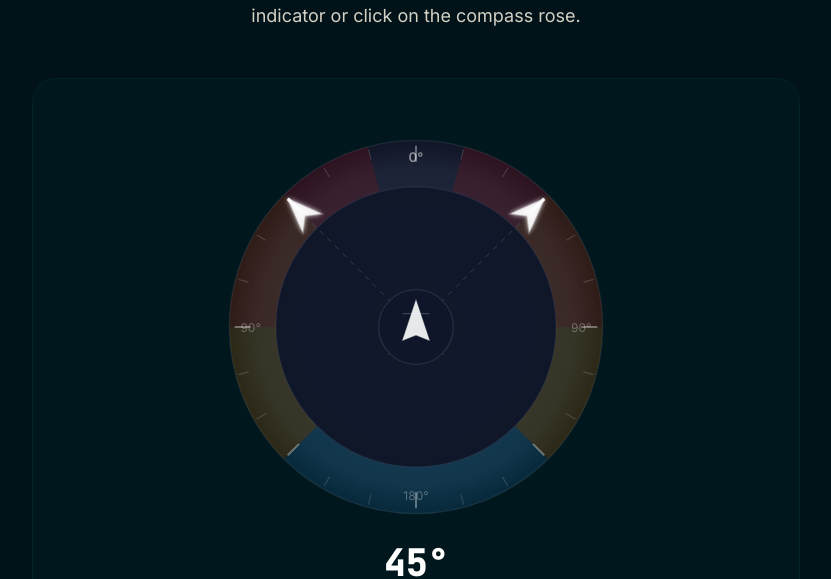
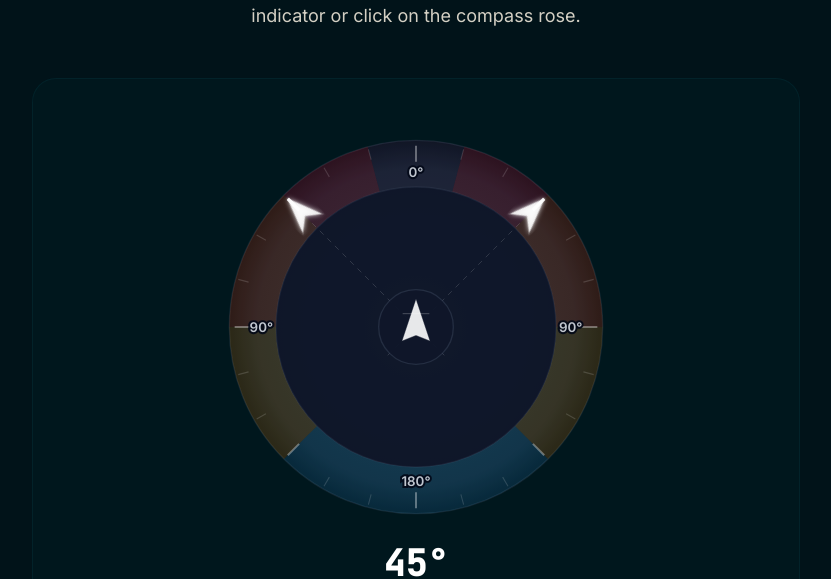
Before and after one commit to CesarMed06/SailTrim, a React (Vite) app: page / in a window 1280 px wide. Shown: the part 1760-2339 px from the top of the page, without its empty margins (224-1055 px from the left). Built offline with nearby package versions, Linux system fonts and the light colour scheme; a web font is replaced by a local one.

Commit message:
fix(angle): move the compass labels off the tick marks so they stay readable

```diff
--- a/src/components/CompassRose.tsx
+++ b/src/components/CompassRose.tsx
@@ -44,6 +44,14 @@ const SECTORS = [
 ]
 
 const TICK_ANGLES = Array.from({ length: 24 }, (_, i) => i * 15)
+
+const LABEL_R = 116
+const LABELS = [
+  { angle: 0, text: '0°' },
+  { angle: 90, text: '90°' },
+  { angle: 180, text: '180°' },
+  { angle: 270, text: '90°' },
+]
 
 function CompassRose({ angle, onChange }: CompassRoseProps) {
   const [dragging, setDragging] = useState(false)
@@ -195,10 +203,26 @@ function CompassRose({ angle, onChange }: CompassRoseProps) {
           )
         })}
 
-        <text x={CENTER} y={CENTER - OUTER_R + 16} textAnchor="middle" fill="rgba(255,255,255,0.5)" fontSize="10" fontFamily="Inter, sans-serif" fontWeight="600">0°</text>
-        <text x={CENTER + OUTER_R - 16} y={CENTER + 4} textAnchor="middle" fill="rgba(255,255,255,0.3)" fontSize="9" fontFamily="Inter, sans-serif">90°</text>
-        <text x={CENTER} y={CENTER + OUTER_R - 10} textAnchor="middle" fill="rgba(255,255,255,0.3)" fontSize="9" fontFamily="Inter, sans-serif">180°</text>
-        <text x={CENTER - OUTER_R + 16} y={CENTER + 4} textAnchor="middle" fill="rgba(255,255,255,0.3)" fontSize="9" fontFamily="Inter, sans-serif">90°</text>
+        {LABELS.map((label) => {
+          const pos = polarToCartesian(label.angle, LABEL_R)
+          return (
+            <text
+              key={`label-${label.angle}`}
+              x={pos.x}
+              y={pos.y + 3.5}
+              textAnchor="middle"
+              fill="rgba(226,232,240,0.85)"
+              stroke="rgba(2,8,23,0.9)"
+              strokeWidth="3"
+              paintOrder="stroke"
+              fontSize="10"
+              fontWeight="600"
+              fontFamily="Inter, sans-serif"
+            >
+              {label.text}
+            </text>
+          )
+        })}
 
         <WindArrow side="starboard" />
         {angle !== 0 && angle !== 180 && <WindArrow side="port" />}
```
